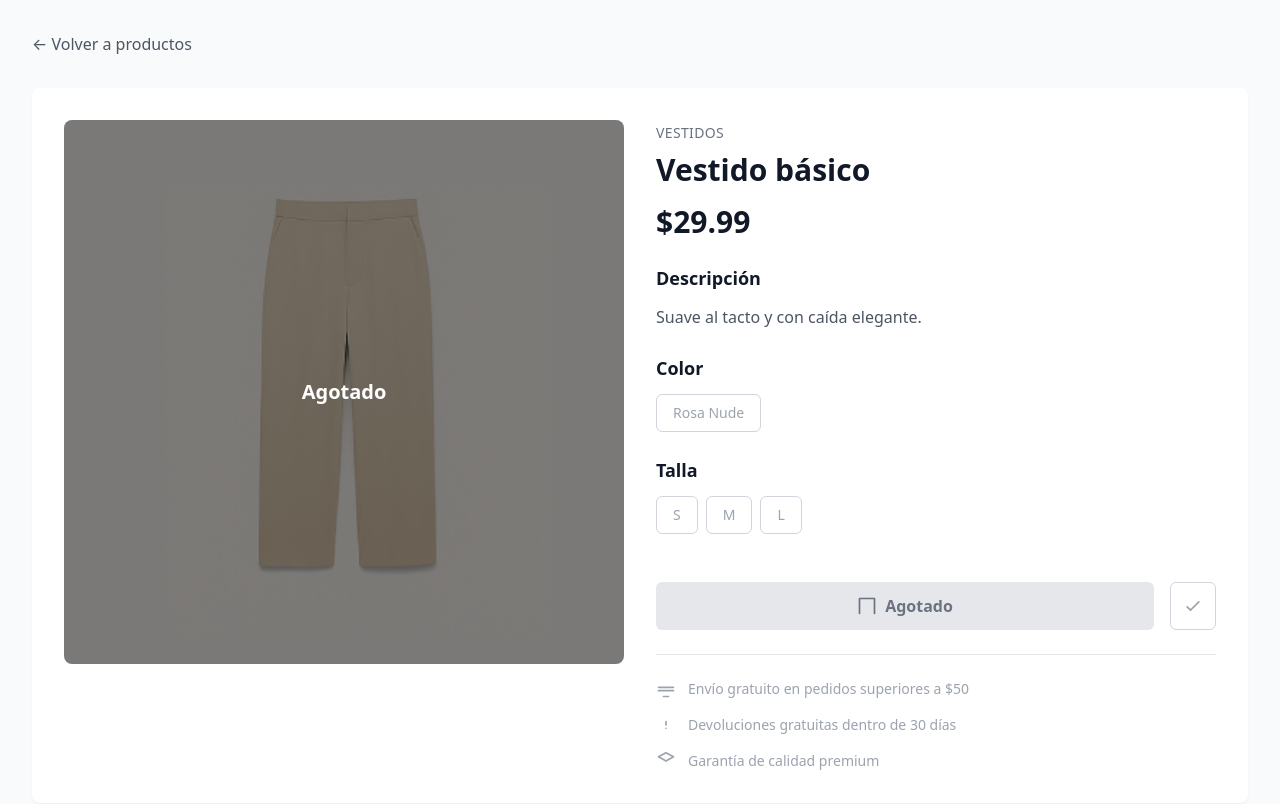
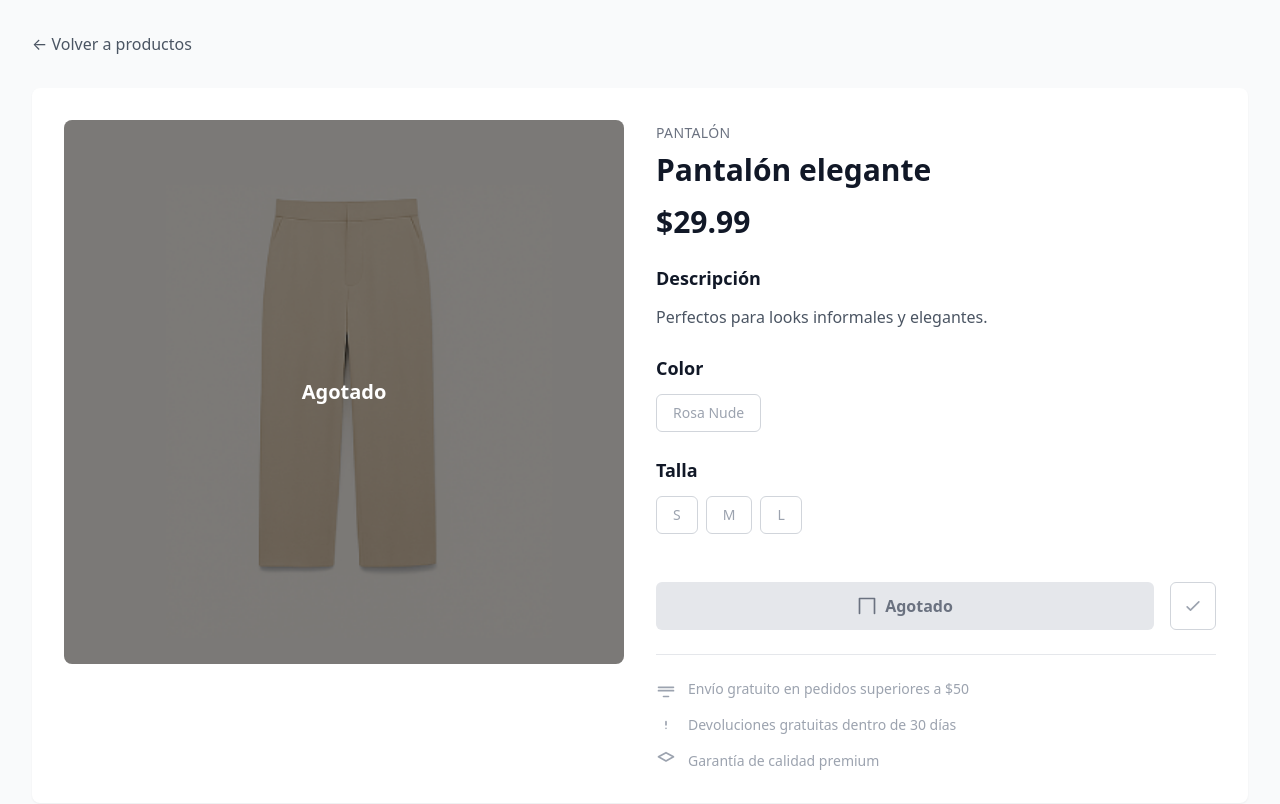
Before and after one commit to DigitalResponseDevs/onnia-static-web, a plain HTML site: page pages/producto-4.html in a window 1280 px wide. Drawn offline with nearby package versions, Linux system fonts and the light colour scheme.

Commit message:
Adding gitignore file and content changes

```diff
--- a/pages/producto-4.html
+++ b/pages/producto-4.html
@@ -34,15 +34,15 @@
         <!-- Información producto -->
         <div class="space-y-6">
           <div>
-            <span class="text-sm text-gray-500 uppercase tracking-wide">Vestidos</span>
-            <h1 class="text-3xl font-bold text-gray-900 mt-2">Vestido básico</h1>
+            <span class="text-sm text-gray-500 uppercase tracking-wide">Pantalón</span>
+            <h1 class="text-3xl font-bold text-gray-900 mt-2">Pantalón elegante</h1>
             <p class="text-3xl font-bold text-gray-900 mt-4">$29.99</p>
           </div>
 
           <div>
             <h3 class="text-lg font-semibold text-gray-900 mb-3">Descripción</h3>
             <p class="text-gray-600 leading-relaxed">
-              Suave al tacto y con caída elegante.
+              Perfectos para looks informales y elegantes.
             </p>
           </div>
 
```
Also changed, not shown: pages/producto-3.html (+1 -1 lines), 1 other file.
